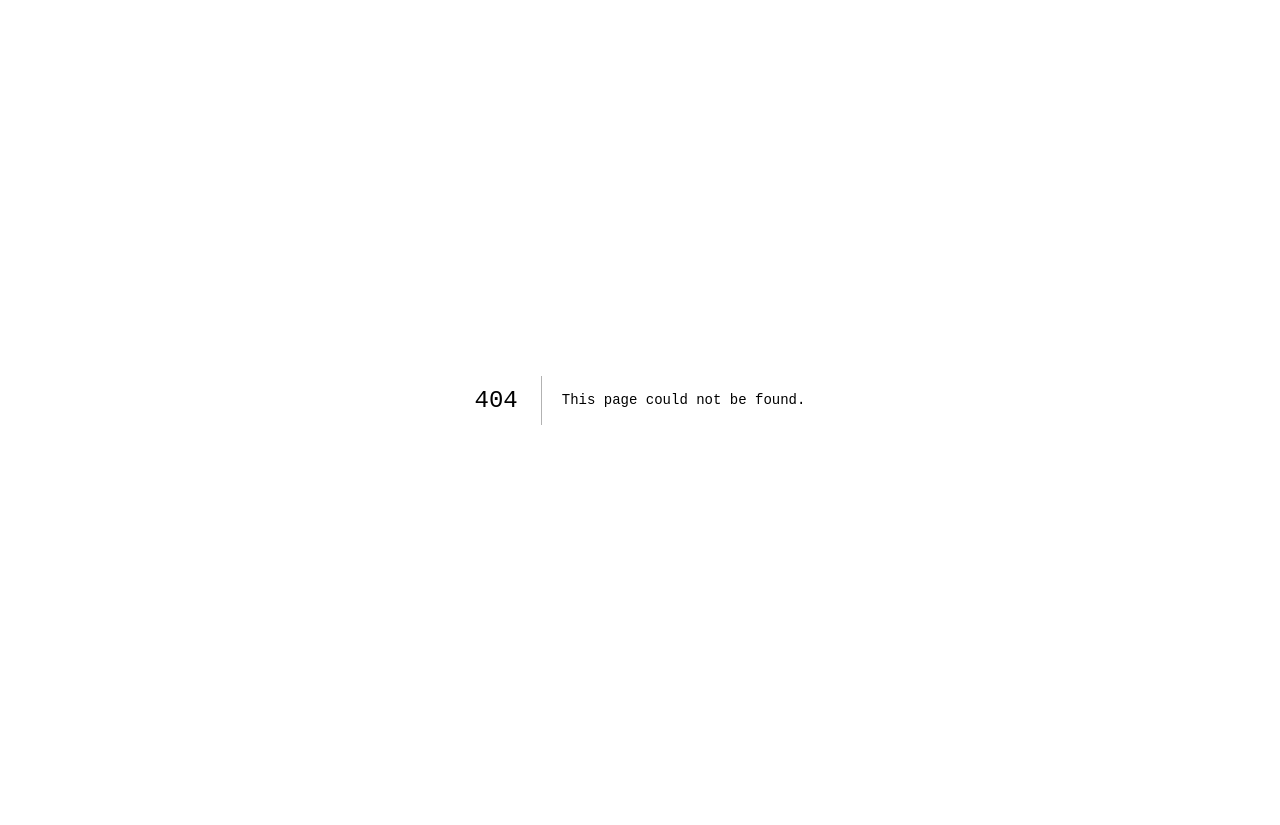
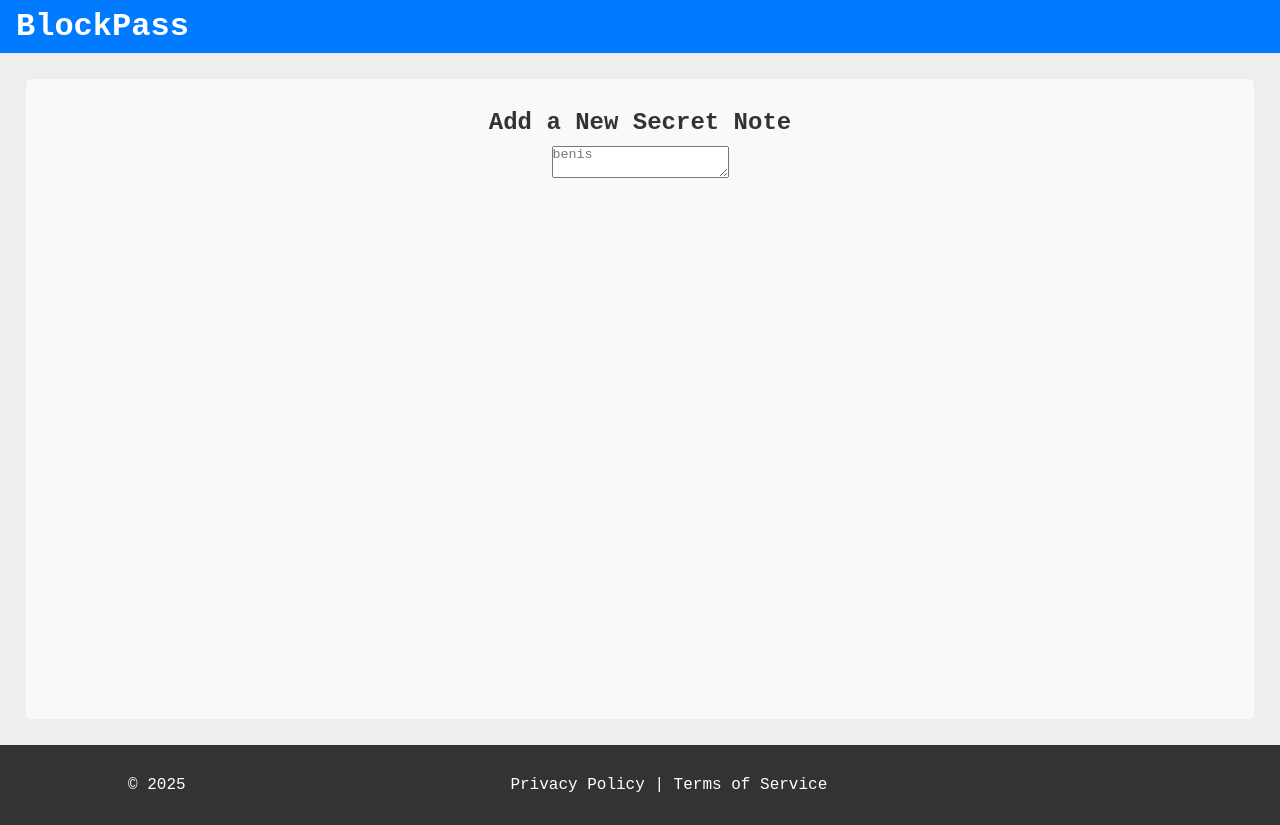
Before and after one commit to Ahmad-Darami/PasswordManager, a Next.js app: page /NewSecretNote in a window 1280 px wide. Before the commit this address had no page. Before the commit the page ends 800 px from the top, so only its background shows below. Built offline with nearby package versions, Linux system fonts and the light colour scheme.

Commit message:
new pages

```diff
--- /dev/null
+++ b/pages/NewSecretNote.js
@@ -0,0 +1,55 @@
+import Navbar from "@/components/Dashboard/Navbar"
+import styled from 'styled-components'
+import Footer from '@/components/LandingPage/Footer'
+
+const NewSecretNote = () => {
+
+    return (
+        <>
+        <Navbar/>
+        <Section>
+        <ElementSection>
+
+        <Title>Add a New Secret Note</Title>
+        <textarea placeholder='benis'></textarea>
+
+        </ElementSection>
+
+
+        </Section>
+        <Footer/>
+        </>
+    )
+}
+
+const Section = styled.section`
+  display: flex; /* Keeps elements side by side */
+  height: 86.5vh;
+  width: 100%;
+  background-color: #EEEEEE;
+  padding: 2vw;
+
+`
+
+const ElementSection = styled.div`
+  display: flex;
+  flex-grow: 1; /* Allows it to take the remaining space */
+  flex-direction: column;
+  align-items: center;
+  justify-content: flex-start;
+  padding: 20px; /* Provides padding around the content */
+  background-color: #f8f9fa; /* A light background color */
+  border-radius: 5px;
+`;
+
+const Title = styled.h2`
+  display:flex;
+  font-size: 24px; /* Makes the font size responsive */
+  margin: 10px; /* Adds spacing below the title */
+  color: #333; /* Darker text color for better readability */
+  text-align:center;
+  align-items:center;
+`;
+
+
+export default NewSecretNote
```
Also changed, not shown: pages/NewPassword.js (added, +55 -0 lines).
